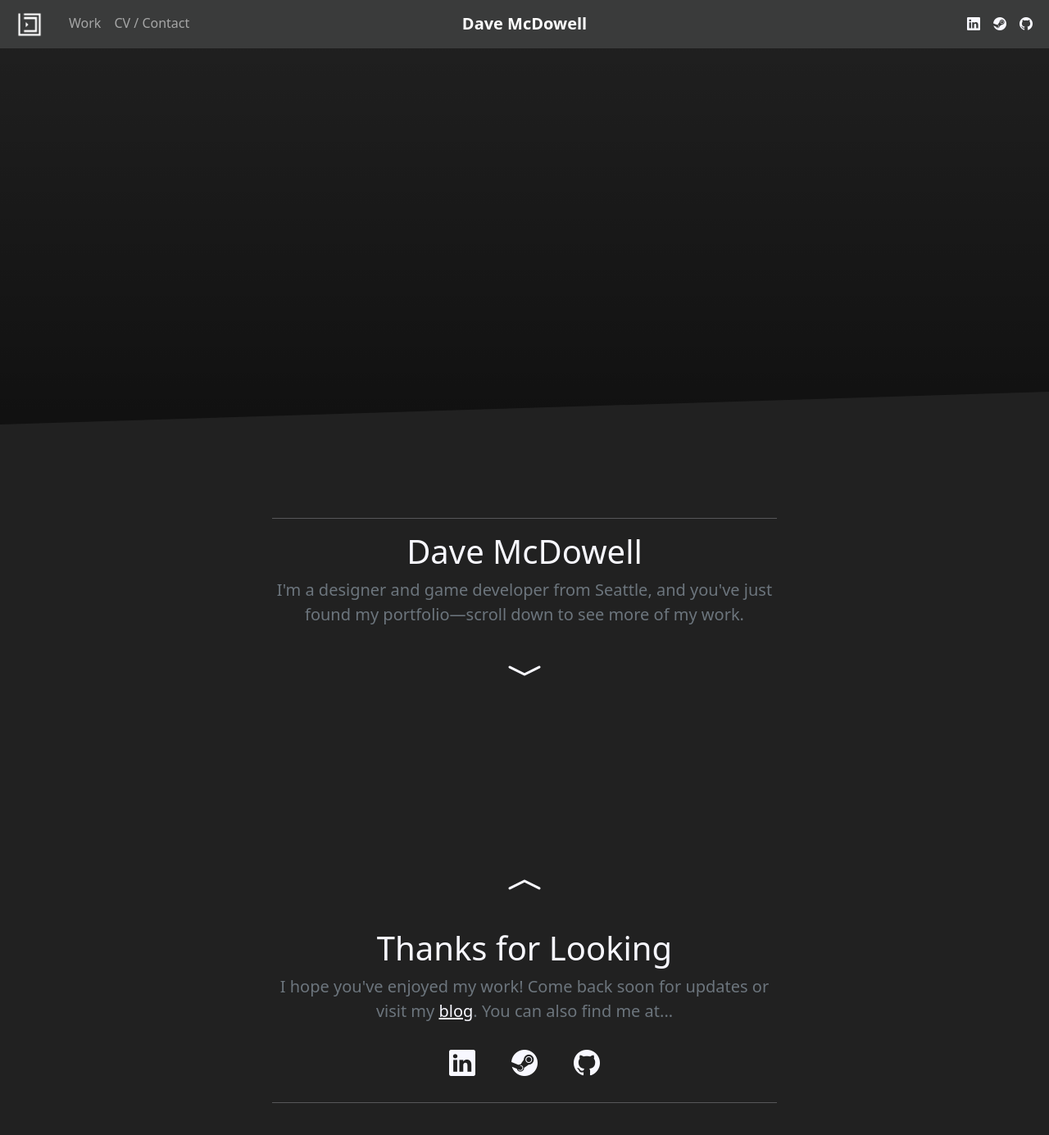
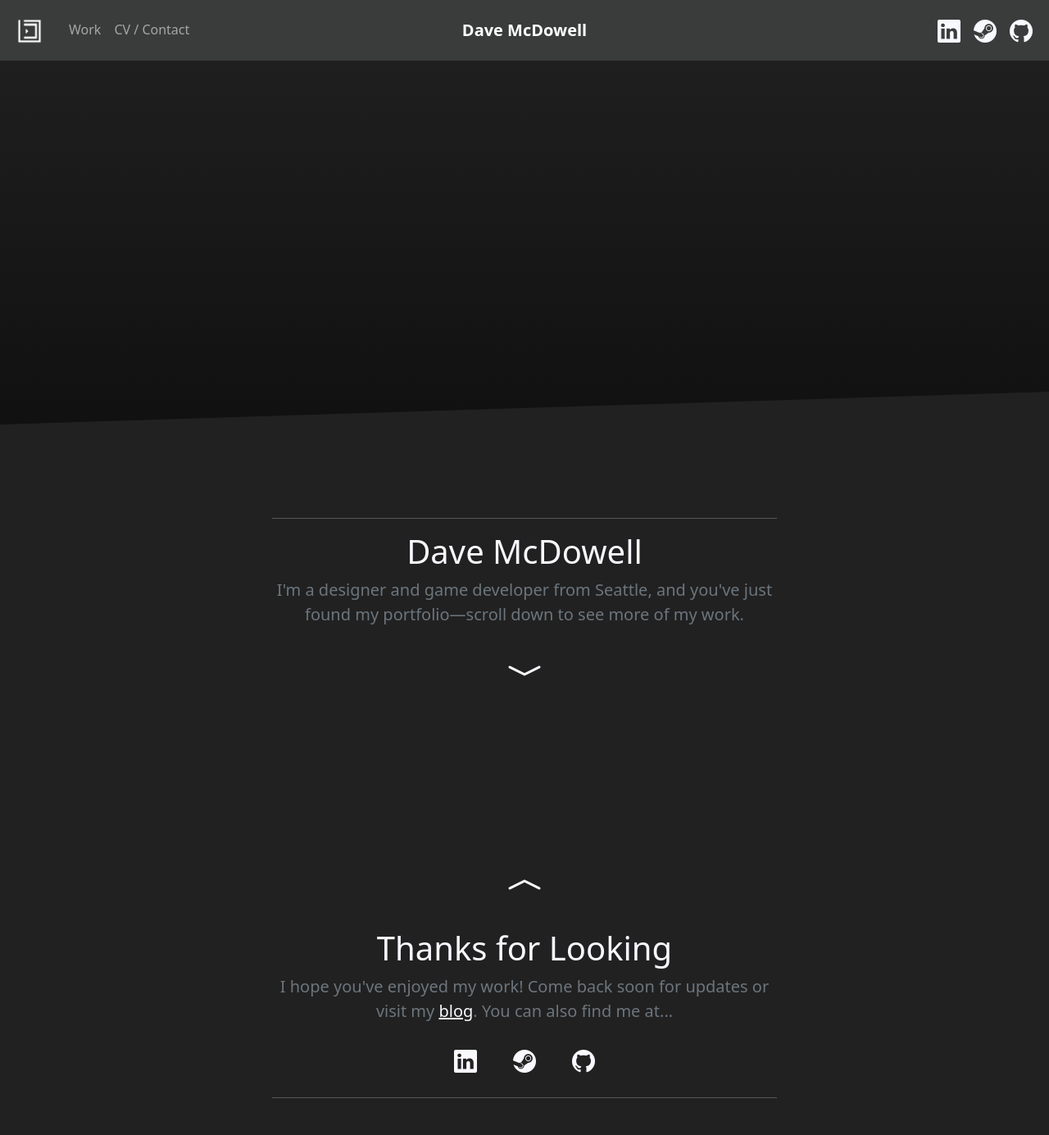
Before and after one commit to davemcdowell/portfolio, a Jekyll site: the page built from index.html, in a window 1280 px wide and 1400 px high. Shown: the top 1385 px of the window at 82% size. Built offline with Jekyll 4.4.1, drawn with Linux system fonts in a browser that asks for light colours; nearby versions of some CDN libraries.

Commit message:
css updates

```diff
--- a/_includes/footer.html
+++ b/_includes/footer.html
@@ -26,7 +26,7 @@
                             </a>
                             <span> | </span>
                             <a href="..." rel="noopener">
-                                <small><i class="bi bi-box-arrow-up-right" aria-hidden="true"></i> View</small>
+                                <small><i class="bi bi-eye" aria-hidden="true"></i> View</small>
                             </a>
                         </li>
                     </ul>
--- a/assets/moxxi.css
+++ b/assets/moxxi.css
@@ -53,6 +53,10 @@
     content: "";
     background: no-repeat center center;
     background-size: 100% 100%;
+}
+
+.nav-link i {
+    font-size: 1.75em;
 }
 
 /* Hero image */
```
